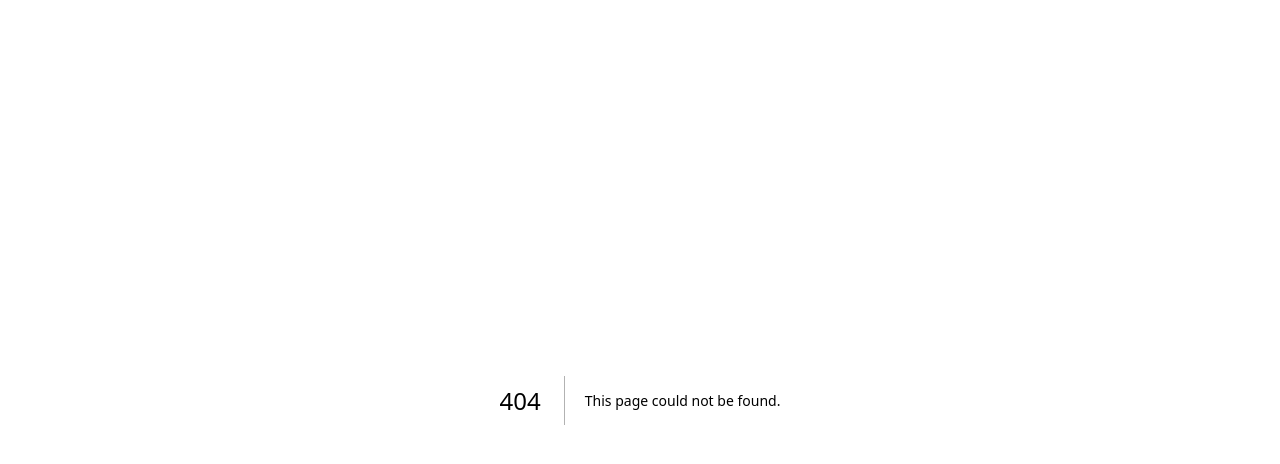
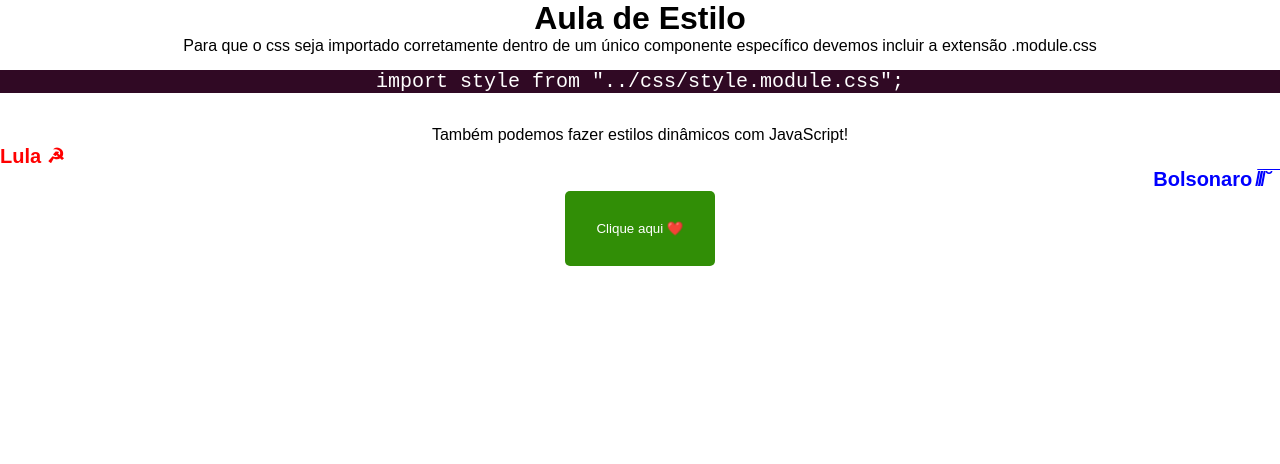
Before and after one commit to JoaoVictorCRP/programacao-script, a Next.js app in the folder 0-introducao-ao-next/first-app/: page /estilo in a window 1280 px wide. Before the commit this address had no page. Shown: the top 464 px of the page. Built offline with nearby package versions, Linux system fonts and the light colour scheme.

Commit message:
diferentes formas de usar o css no react

```diff
--- /dev/null
+++ b/0-introducao-ao-next/first-app/app/estilo/components/Card.jsx
@@ -0,0 +1,25 @@
+import style from "../css/style.module.css";
+import DynamicTitle from "./DynamicTitle";
+
+export default function Card(){
+    return (
+        <div className={style.div}>
+            <h1>Aula de Estilo</h1>
+
+            <p>Para que o css seja importado corretamente dentro de um único componente específico devemos incluir a extensão .module.css</p>
+
+            <div className={style.codeDiv}>
+                <code className={style.code}>
+                    import style from "../css/style.module.css";
+                </code>
+            </div><br/>
+
+            <p>Também podemos fazer estilos dinâmicos com JavaScript!</p>
+
+            <DynamicTitle name="Lula" isLeftWinger={true}/>
+            <DynamicTitle name="Bolsonaro" isLeftWinger={false}/>
+
+            <button className={style.button}>Clique aqui ❤️</button>
+        </div>
+    )
+}
--- /dev/null
+++ b/0-introducao-ao-next/first-app/app/estilo/components/DynamicTitle.jsx
@@ -0,0 +1,10 @@
+
+export default function DynamicTitle(props){
+    return (
+        <h5 style={{
+            textAlign: props.isLeftWinger ? "left" : "right",
+            color: props.isLeftWinger ? "red" : "blue",
+            fontSize: 20
+        }}> {props.name} {props.isLeftWinger ? "☭" : "̸/̸̅̅ ̆̅ ̅̅ ̅̅"}</h5>
+    )
+}
--- /dev/null
+++ b/0-introducao-ao-next/first-app/app/estilo/css/style.module.css
@@ -0,0 +1,65 @@
+.button {
+    background-color: hsl(101, 92%, 29%);
+    width: 150px;
+    height: 75px;
+    border: none;
+    padding: 5px;
+    border-radius: 5px;
+    color: #fff;
+
+}
+
+.h1 {
+    text-align: center;
+}
+
+.button:hover {
+    background-color: hsl(101, 100%, 15%);
+    /* shakezinho engraçado*/
+    animation: shake 0.82s cubic-bezier(.36, .07, .19, .97) both infinite;
+    transform: translate3d(0, 0, 0);
+    backface-visibility: hidden;
+    perspective: 1000px;
+}
+
+.button:active {
+    translate: y;
+}
+
+@keyframes shake {
+    10%,
+    90% {
+      transform: translate3d(-1px, 0, 0);
+    }
+    20%,
+    80% {
+      transform: translate3d(2px, 0, 0);
+    }
+    30%,
+    50%,
+    70% {
+      transform: translate3d(-4px, 0, 0);
+    }
+    40%,
+    60% {
+      transform: translate3d(4px, 0, 0);
+    }
+}
+
+.div {
+    text-align: center;
+    background-color: #ffffffe2;
+    color: #000;
+    padding-bottom: 15px;
+}
+
+.code {
+    font-size: 20px;
+}
+
+.codeDiv {
+    margin-top: 15px;
+    margin-bottom: 15px;
+    background-color: #300924; /* Cor do ubuntu, kkkkk */
+    color: #fff;
+}
--- /dev/null
+++ b/0-introducao-ao-next/first-app/app/estilo/page.jsx
@@ -0,0 +1,7 @@
+import Card from "./components/Card";
+
+export default function page () {
+    return (
+        <Card person="Lula" leftWinger={true}/>
+    )
+}
```
Also changed, not shown: 1 other file (tests, documents, lock files or other folders).
